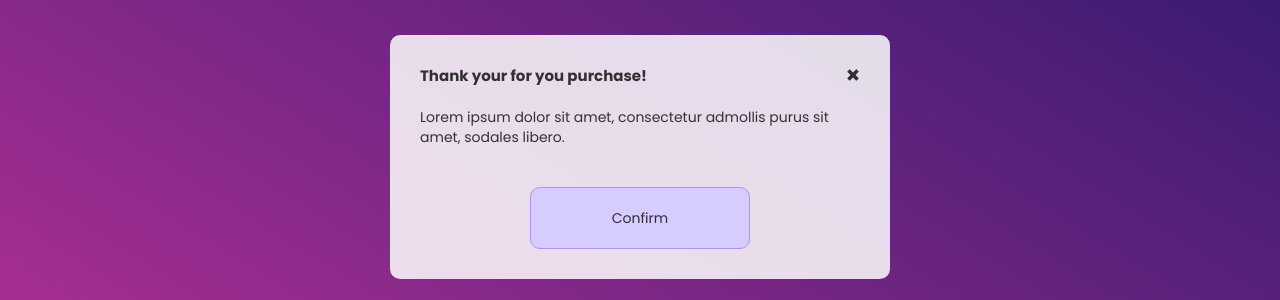
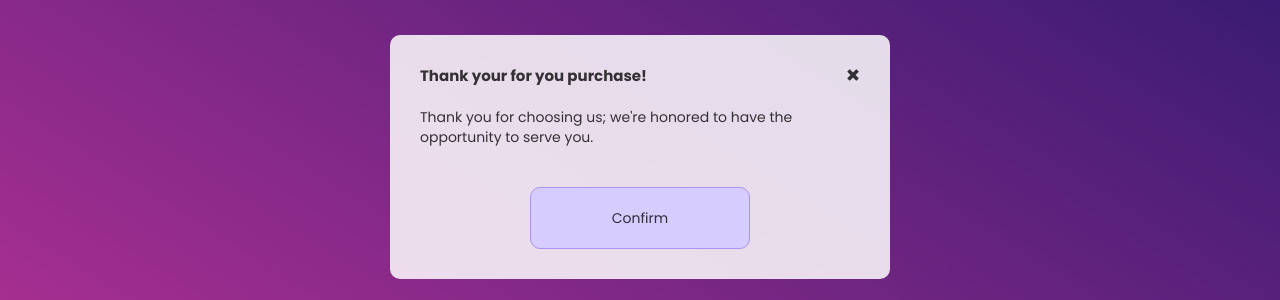
Before and after one commit to NorielAchero/IGADGET, a PHP site: page /ty.php in a window 1280 px wide. Shown: the part 243-543 px from the top of the page. Run offline with PHP 8.4, Linux system fonts and the light colour scheme.

Commit message:
updated thakn u message

```diff
--- a/ty.php
+++ b/ty.php
@@ -63,7 +63,7 @@
         </div>
         <div class="row" style="margin-top: 20px;">
             <div class="col-xs-12">
-                <p>Lorem ipsum dolor sit amet, consectetur admollis purus sit amet, sodales libero.</p>
+                <p>Thank you for choosing us; we're honored to have the opportunity to serve you.</p>
             </div>
         </div>
 
```
